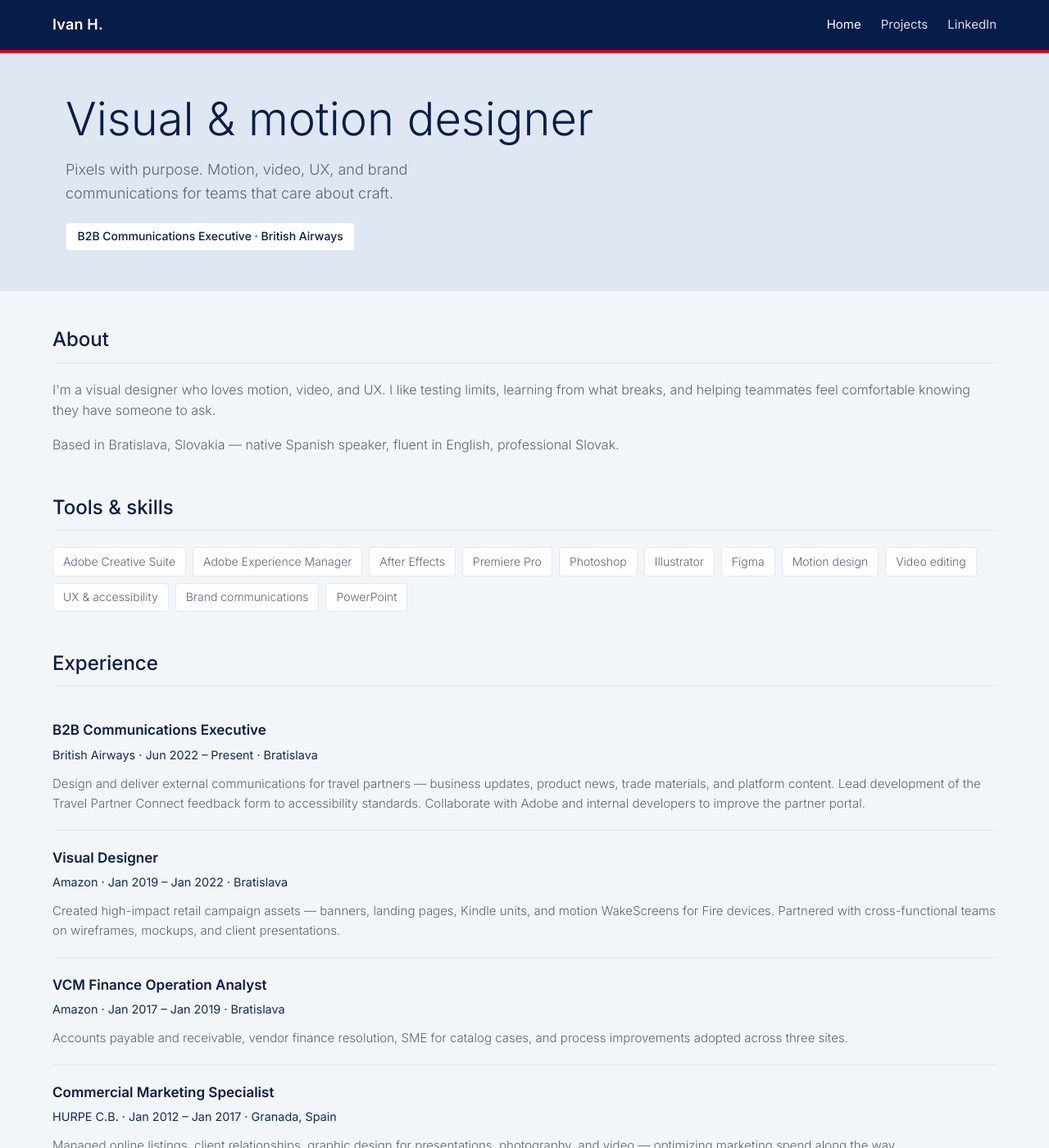
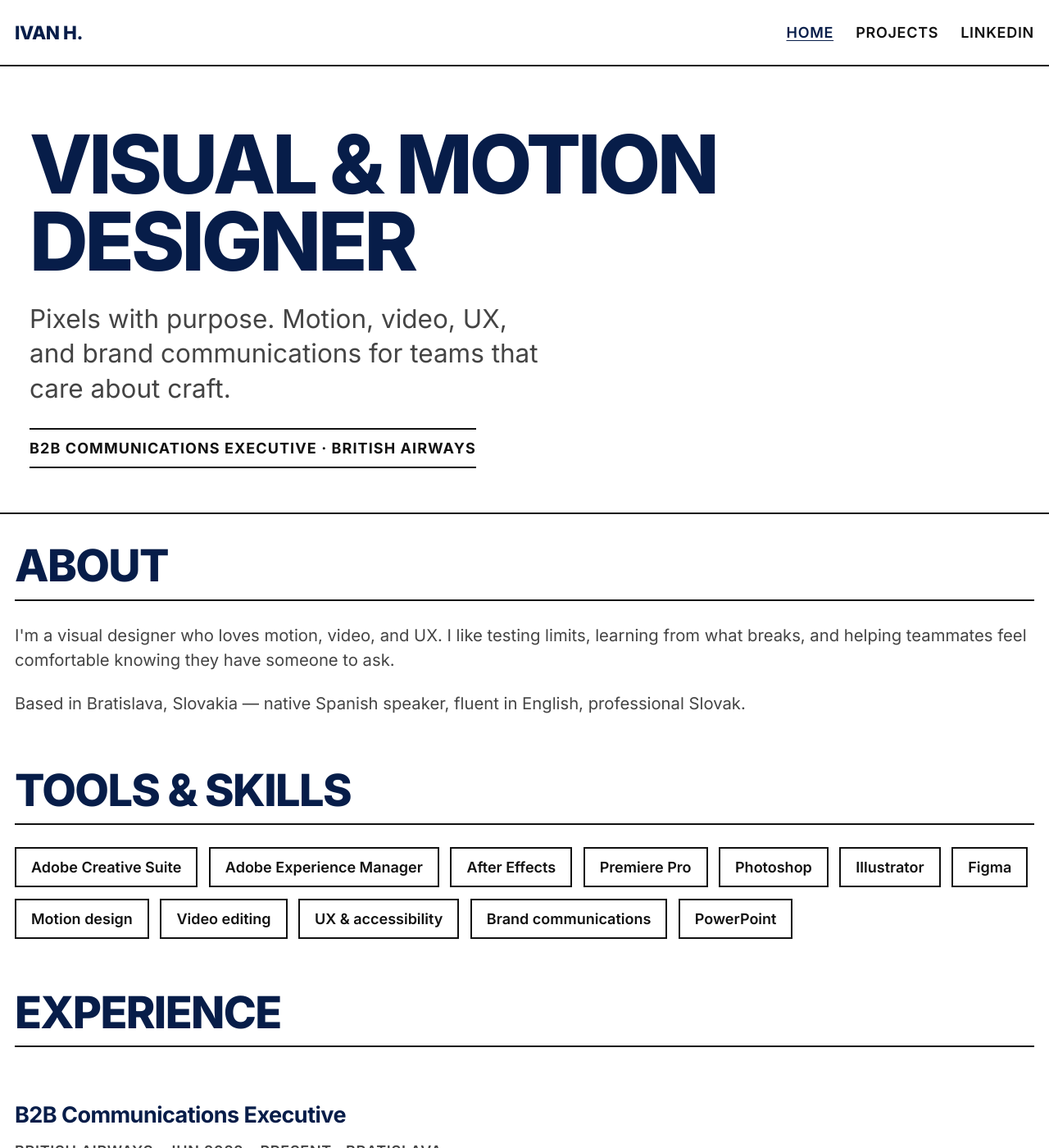
Before and after one commit to ivanhb-sk/ivanhb-sk.github.io, a Jekyll site: the page built from index.md, in a window 1280 px wide and 1400 px high. Shown: the whole window at 82% size. Built offline with Jekyll 4.4.1, drawn with Linux system fonts in a browser that asks for light colours.

Commit message:
brutalist style to test

```diff
--- a/assets/css/main.scss
+++ b/assets/css/main.scss
@@ -1,17 +1,15 @@
 ---
 ---
 
-@import url("https://fonts.googleapis.com/css2?family=Inter:wght@300;400;500;600;700&display=swap");
+@import url("https://fonts.googleapis.com/css2?family=Inter:wght@400;500;600;700;800&display=swap");
 
 :root {
   --ba-navy: #071d49;
   --ba-blue: #132954;
-  --ba-speedbird: #d6002a;
-  --ba-bg-light: #dfe7f2;
-  --ba-bg-page: #f3f6f9;
-  --ba-text-dark: #333333;
-  --ba-text-muted: #5a6578;
-  --ba-border: #e2e8f0;
+  --ba-bg-page: #ffffff;
+  --ba-text-dark: #111111;
+  --ba-text-muted: #444444;
+  --ba-border: #111111;
   --ba-white: #ffffff;
   --max-width: 72rem;
 }
@@ -23,7 +21,7 @@
 }
 
 html {
-  font-size: 16px;
+  font-size: 18px;
   scroll-behavior: smooth;
 }
 
@@ -33,21 +31,20 @@ body {
   display: flex;
   flex-direction: column;
   font-family: "Inter", -apple-system, BlinkMacSystemFont, "Segoe UI", Roboto, sans-serif;
-  font-weight: 300;
+  font-weight: 400;
   background: var(--ba-bg-page);
   color: var(--ba-text-dark);
-  line-height: 1.6;
+  line-height: 1.5;
 }
 
 a {
-  color: var(--ba-blue);
-  text-decoration: none;
-  transition: color 0.2s ease;
+  color: var(--ba-navy);
+  text-decoration: underline;
+  text-underline-offset: 0.15em;
 }
 
 a:hover {
-  color: var(--ba-navy);
-  text-decoration: underline;
+  color: var(--ba-text-dark);
 }
 
 .wrap {
@@ -55,11 +52,10 @@ a:hover {
   margin-inline: auto;
 }
 
-/* Header — TPC navy bar with Speedbird accent */
 .site-header {
   padding: 0;
-  border-bottom: 4px solid var(--ba-speedbird);
-  background: var(--ba-navy);
+  border-bottom: 2px solid var(--ba-border);
+  background: var(--ba-white);
   position: sticky;
   top: 0;
   z-index: 10;
@@ -70,39 +66,42 @@ a:hover {
   align-items: center;
   justify-content: space-between;
   gap: 1rem;
-  padding: 1rem 0;
+  padding: 1.25rem 0;
 }
 
 .site-title {
   font-family: "Inter", sans-serif;
-  font-size: 1.125rem;
-  font-weight: 600;
-  color: var(--ba-white);
+  font-size: 1.25rem;
+  font-weight: 800;
+  color: var(--ba-navy);
   text-decoration: none;
-  letter-spacing: 0.01em;
+  letter-spacing: -0.02em;
+  text-transform: uppercase;
 }
 
 .site-title:hover {
-  color: var(--ba-white);
+  color: var(--ba-navy);
   text-decoration: none;
 }
 
 .site-nav {
   display: flex;
   gap: 1.5rem;
-  font-size: 0.9375rem;
-  font-weight: 400;
+  font-size: 1rem;
+  font-weight: 600;
 }
 
 .site-nav a {
-  color: rgba(255, 255, 255, 0.85);
+  color: var(--ba-text-dark);
   text-decoration: none;
+  text-transform: uppercase;
+  letter-spacing: 0.04em;
 }
 
 .site-nav a:hover,
 .site-nav a[aria-current="page"] {
-  color: var(--ba-white);
-  text-decoration: none;
+  color: var(--ba-navy);
+  text-decoration: underline;
 }
 
 main {
@@ -110,100 +109,114 @@ main {
   padding: 0 0 4rem;
 }
 
-/* Hero band — matches TPC intro segment */
 .hero {
-  background: var(--ba-bg-light);
+  background: var(--ba-white);
   margin: 0 calc(50% - 50vw);
-  padding: 3rem calc(50vw - 50% + 1rem);
-  margin-bottom: 2.5rem;
-  border-bottom: 1px solid var(--ba-border);
+  padding: 4rem calc(50vw - 50% + 1rem) 3rem;
+  margin-bottom: 2rem;
+  border-bottom: 2px solid var(--ba-border);
 }
 
 .hero h1 {
   font-family: "Inter", sans-serif;
-  font-size: clamp(2rem, 5vw, 3.5rem);
-  font-weight: 300;
-  line-height: 1.15;
-  margin: 0 0 1rem;
+  font-size: clamp(3rem, 10vw, 5.5rem);
+  font-weight: 800;
+  line-height: 0.95;
+  letter-spacing: -0.04em;
+  margin: 0 0 1.5rem;
   color: var(--ba-navy);
+  text-transform: uppercase;
 }
 
 .hero .tagline {
-  font-size: 1.125rem;
+  font-size: clamp(1.25rem, 3vw, 1.75rem);
   color: var(--ba-text-muted);
-  max-width: 48ch;
-  margin: 0 0 1.25rem;
-  font-weight: 300;
+  max-width: 32ch;
+  margin: 0 0 1.5rem;
+  font-weight: 400;
+  line-height: 1.35;
 }
 
 .hero .role {
   display: inline-block;
-  padding: 0.35rem 0.85rem;
-  border-radius: 4px;
-  background: var(--ba-white);
-  border: 1px solid var(--ba-border);
-  color: var(--ba-navy);
-  font-size: 0.875rem;
-  font-weight: 500;
+  padding: 0.5rem 0;
+  border-top: 2px solid var(--ba-border);
+  border-bottom: 2px solid var(--ba-border);
+  color: var(--ba-text-dark);
+  font-size: 1rem;
+  font-weight: 700;
+  text-transform: uppercase;
+  letter-spacing: 0.06em;
 }
 
 section {
-  margin-bottom: 2.75rem;
+  margin-bottom: 3.5rem;
 }
 
 section h2 {
   font-family: "Inter", sans-serif;
-  font-size: 1.5rem;
-  font-weight: 500;
-  margin: 0 0 1.25rem;
-  padding-bottom: 0.5rem;
-  border-bottom: 1px solid var(--ba-border);
+  font-size: clamp(2rem, 5vw, 3rem);
+  font-weight: 800;
+  margin: 0 0 1.5rem;
+  padding-bottom: 0.75rem;
+  border-bottom: 2px solid var(--ba-border);
   color: var(--ba-navy);
+  letter-spacing: -0.03em;
+  text-transform: uppercase;
+  line-height: 1;
 }
 
 main > h1 {
   font-family: "Inter", sans-serif;
-  font-size: clamp(2rem, 5vw, 3.5rem);
-  font-weight: 300;
-  line-height: 1.15;
-  margin: 0 0 1rem;
-  padding: 3rem 0 0;
+  font-size: clamp(3rem, 10vw, 5.5rem);
+  font-weight: 800;
+  line-height: 0.95;
+  letter-spacing: -0.04em;
+  margin: 0 0 1.5rem;
+  padding: 4rem 0 0;
   color: var(--ba-navy);
+  text-transform: uppercase;
 }
 
 main > p:first-of-type {
-  font-size: 1.125rem;
+  font-size: clamp(1.25rem, 3vw, 1.75rem);
   color: var(--ba-text-muted);
-  max-width: 48ch;
-  margin: 0 0 0.75rem;
-  font-weight: 300;
+  max-width: 32ch;
+  margin: 0 0 1.5rem;
+  font-weight: 400;
+  line-height: 1.35;
 }
 
 main > p:nth-of-type(2) {
   display: inline-block;
-  padding: 0.35rem 0.85rem;
-  border-radius: 4px;
-  background: var(--ba-white);
-  border: 1px solid var(--ba-border);
-  color: var(--ba-navy);
-  font-size: 0.875rem;
-  font-weight: 500;
+  padding: 0.5rem 0;
+  border-top: 2px solid var(--ba-border);
+  border-bottom: 2px solid var(--ba-border);
+  color: var(--ba-text-dark);
+  font-size: 1rem;
+  font-weight: 700;
+  text-transform: uppercase;
+  letter-spacing: 0.06em;
   margin: 0 0 2.5rem;
 }
 
 main > h2 {
   font-family: "Inter", sans-serif;
-  font-size: 1.5rem;
-  font-weight: 500;
-  margin: 2.5rem 0 1.25rem;
-  padding-bottom: 0.5rem;
-  border-bottom: 1px solid var(--ba-border);
+  font-size: clamp(2rem, 5vw, 3rem);
+  font-weight: 800;
+  margin: 3rem 0 1.5rem;
+  padding-bottom: 0.75rem;
+  border-bottom: 2px solid var(--ba-border);
   color: var(--ba-navy);
+  letter-spacing: -0.03em;
+  text-transform: uppercase;
+  line-height: 1;
 }
 
 main > p {
   color: var(--ba-text-muted);
   margin: 0 0 1rem;
+  font-size: 1.125rem;
 }
 
 main > ul {
@@ -212,38 +225,42 @@ main > ul {
   margin: 0 0 2rem;
   display: flex;
   flex-wrap: wrap;
-  gap: 0.5rem;
+  gap: 0.75rem;
 }
 
 main > ul li {
-  padding: 0.35rem 0.75rem;
-  border: 1px solid var(--ba-border);
-  border-radius: 4px;
-  font-size: 0.875rem;
-  color: var(--ba-text-muted);
+  padding: 0.5rem 1rem;
+  border: 2px solid var(--ba-border);
+  border-radius: 0;
+  font-size: 1rem;
+  font-weight: 600;
+  color: var(--ba-text-dark);
   background: var(--ba-white);
 }
 
 main > h3 {
-  font-size: 1.0625rem;
-  font-weight: 600;
-  margin: 1.5rem 0 0.25rem;
+  font-size: 1.5rem;
+  font-weight: 700;
+  margin: 2rem 0 0.25rem;
   color: var(--ba-navy);
+  letter-spacing: -0.02em;
 }
 
 main > h3 + p {
-  color: var(--ba-blue);
-  font-size: 0.9rem;
+  color: var(--ba-text-muted);
+  font-size: 1rem;
   margin: 0 0 0.75rem;
-  font-weight: 400;
+  font-weight: 600;
+  text-transform: uppercase;
+  letter-spacing: 0.04em;
 }
 
 main > h3 + p + p {
   color: var(--ba-text-muted);
-  font-size: 0.9375rem;
-  margin: 0 0 1.5rem;
-  padding-bottom: 1.5rem;
-  border-bottom: 1px solid var(--ba-border);
+  font-size: 1.125rem;
+  margin: 0 0 2rem;
+  padding-bottom: 2rem;
+  border-bottom: 2px solid var(--ba-border);
 }
 
 main > h3:last-of-type + p + p {
@@ -251,25 +268,27 @@ main > h3:last-of-type + p + p {
 }
 
 .about p {
-  margin: 0 0 1rem;
+  margin: 0 0 1.25rem;
   color: var(--ba-text-muted);
+  font-size: 1.125rem;
 }
 
 .skills {
   display: flex;
   flex-wrap: wrap;
-  gap: 0.5rem;
+  gap: 0.75rem;
   list-style: none;
   padding: 0;
   margin: 0;
 }
 
 .skills li {
-  padding: 0.35rem 0.75rem;
-  border: 1px solid var(--ba-border);
-  border-radius: 4px;
-  font-size: 0.875rem;
-  color: var(--ba-text-muted);
+  padding: 0.5rem 1rem;
+  border: 2px solid var(--ba-border);
+  border-radius: 0;
+  font-size: 1rem;
+  font-weight: 600;
+  color: var(--ba-text-dark);
   background: var(--ba-white);
 }
 
@@ -280,8 +299,8 @@ main > h3:last-of-type + p + p {
 }
 
 .timeline li {
-  padding: 1.25rem 0;
-  border-bottom: 1px solid var(--ba-border);
+  padding: 2rem 0;
+  border-bottom: 2px solid var(--ba-border);
 }
 
 .timeline li:last-child {
@@ -289,76 +308,81 @@ main > h3:last-of-type + p + p {
 }
 
 .timeline h3 {
-  margin: 0 0 0.25rem;
-  font-size: 1.0625rem;
-  font-weight: 600;
+  margin: 0 0 0.5rem;
+  font-size: 1.5rem;
+  font-weight: 700;
   color: var(--ba-navy);
+  letter-spacing: -0.02em;
 }
 
 .timeline .meta {
-  color: var(--ba-blue);
-  font-size: 0.9rem;
-  margin-bottom: 0.75rem;
-  font-weight: 400;
+  color: var(--ba-text-muted);
+  font-size: 1rem;
+  margin-bottom: 1rem;
+  font-weight: 600;
+  text-transform: uppercase;
+  letter-spacing: 0.04em;
 }
 
 .timeline p {
   margin: 0;
   color: var(--ba-text-muted);
-  font-size: 0.9375rem;
+  font-size: 1.125rem;
 }
 
 .project-grid {
   display: grid;
-  gap: 1.25rem;
+  gap: 1.5rem;
   grid-template-columns: repeat(auto-fill, minmax(18rem, 1fr));
 }
 
-/* AEM-style cards from TPC */
 .project-card {
   background: var(--ba-white);
-  border: 1px solid var(--ba-border);
-  border-radius: 4px;
-  padding: 1.5rem;
-  box-shadow: 0 1px 3px rgba(0, 0, 0, 0.05);
-  transition: transform 0.2s ease, box-shadow 0.2s ease, border-color 0.2s ease;
+  border: 2px solid var(--ba-border);
+  border-radius: 0;
+  padding: 2rem;
+  transition: background 0.15s ease;
 }
 
 .project-card:hover {
-  border-left: 4px solid var(--ba-speedbird);
-  box-shadow: 0 4px 6px rgba(0, 0, 0, 0.08);
-  transform: translateY(-1px);
+  background: var(--ba-navy);
+}
+
+.project-card:hover h3,
+.project-card:hover p {
+  color: var(--ba-white);
 }
 
 .project-card h3 {
-  margin: 0 0 0.5rem;
-  font-size: 1.0625rem;
-  font-weight: 600;
+  margin: 0 0 0.75rem;
+  font-size: 1.5rem;
+  font-weight: 700;
   color: var(--ba-navy);
+  letter-spacing: -0.02em;
 }
 
 .project-card p {
   margin: 0;
   color: var(--ba-text-muted);
-  font-size: 0.9375rem;
+  font-size: 1.125rem;
 }
 
 .placeholder-note {
-  padding: 1rem 1.25rem;
-  border-left: 4px solid var(--ba-speedbird);
-  background: var(--ba-bg-light);
-  border-radius: 0 4px 4px 0;
+  padding: 1.25rem 1.5rem;
+  border: 2px solid var(--ba-border);
+  border-radius: 0;
   color: var(--ba-text-muted);
-  font-size: 0.9375rem;
-  margin-bottom: 1.5rem;
+  font-size: 1.125rem;
+  margin-bottom: 2rem;
 }
 
 .site-footer {
-  padding: 2rem 0;
-  border-top: 1px solid var(--ba-border);
+  padding: 2.5rem 0;
+  border-top: 2px solid var(--ba-border);
   background: var(--ba-white);
   color: var(--ba-text-muted);
-  font-size: 0.875rem;
+  font-size: 1rem;
+  font-weight: 600;
 }
 
 .site-footer p {
@@ -376,6 +400,6 @@ h1, h2, h3, h4 {
   }
 
   .hero {
-    padding-block: 2rem;
+    padding-block: 2.5rem;
   }
 }
```
